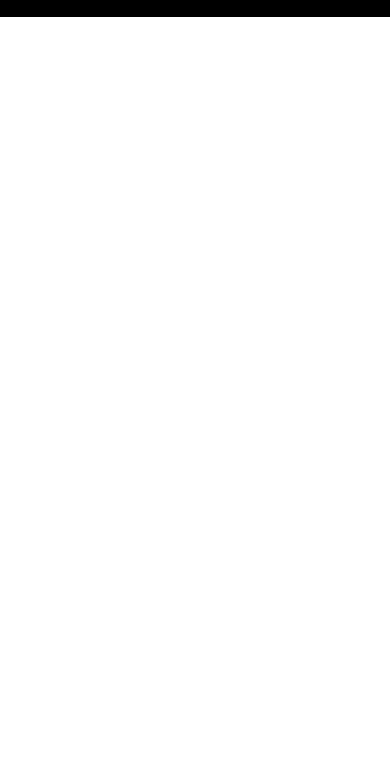
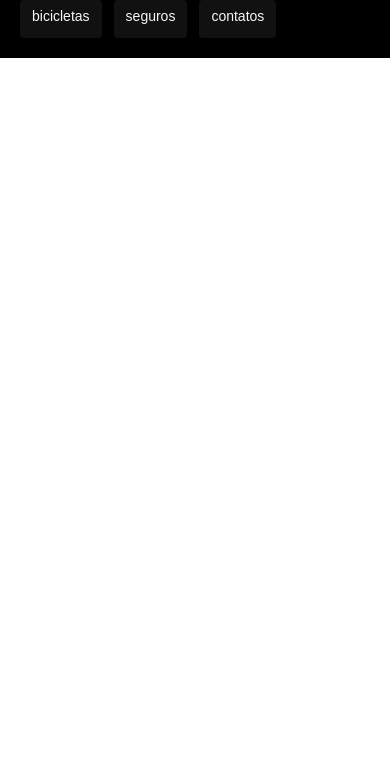
Before and after one commit to jleandromorais/bikecraft, a plain HTML site: page index.html in a window 390 px wide. Shown: the part 76-844 px from the top of the page. Drawn offline with Linux system fonts and the light colour scheme.

Commit message:
Header e Menu

```diff
--- a/style.css
+++ b/style.css
@@ -17,6 +17,8 @@ a{
 }
 .header{
     display: flex;/* coloca um texto um do lado do outro*/
+    flex-wrap: wrap;/* os intens se adptam */
+    gap: 20px;
     justify-content: space-between;/*consegue botar o menu e o texto um em uma ponta e o outro na outra*/
       align-items:  center;/*alinha os itens ao centro*/
     padding: 20px;
@@ -30,12 +32,56 @@ a{
     2-uma para organizar o display,as ordens
     3-menu ,parte dos botoes*/
     display: flex;
-    gap: 20px;
+    flex-wrap: wrap;
+    gap: 40px;
 }
 .header-menu a{
     padding: 16px 0px;
     display: inline-block;/*inline-block uma escolha útil quando você quer combinar elementos lado a lado, mas ainda quer controlar seu tamanho e espaçamento.*/
     color: #f7f7f7;
     font-size: 18px;
+    position: relative; /*fez isso para  .header-menu a:hover:after{,pois esse é o pai mais proximp*/
 
 }
+.header-menu a:after{
+    display: block; /*faz com que o elemento se torne em bloco*/
+    content: "";
+    height: 2px;
+    background: #f7f7f7;
+    width: 0px;
+    margin-top: 4px;
+}
+.header-menu a:hover:after{
+    width: 100%;
+    transition: 0.3s;
+    position: absolute;/*tira ele do fluxo e fica em ralção ao pai que tiver o position relative mais proximo */
+
+
+}
+@media(max-width:800px){
+    .header-menu{
+        gap: 20px;
+    }
+
+
+    .header-menu a {
+        background: #111;
+        padding: 12px  16px;/*Aq se cria um botão*/
+        border-radius: 4px;
+    }
+    .header-menu a:hover{
+        background-color: #2e2e2e;
+    }
+    .header.a:after{
+        display: none;
+    }
+}
+@media(max-width:600px){
+    .header-menu{
+        gap: 12px;
+    }
+    .header-menu a{
+        padding: 8px 12px;
+        font-size: 14px;
+    }
+}
```
